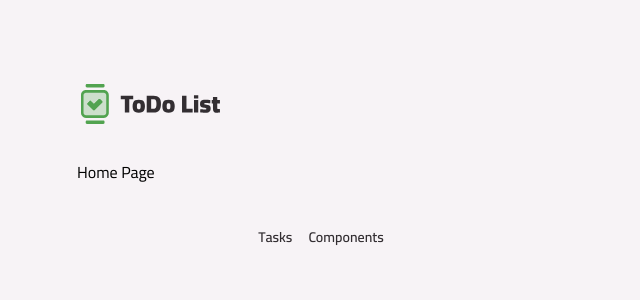
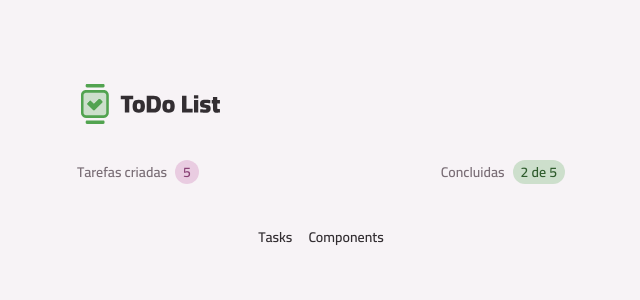
Before and after one commit to tbaragao/basic-todo-app, a React (Vite) app: page / in a window 1280 px wide. Shown: the top 300 px of the page, without its empty margins (319-959 px from the left). Built offline with nearby package versions, Linux system fonts and the light colour scheme.

Commit message:
feat: implements task summary component

```diff
--- /dev/null
+++ b/src/core-components/tasks-summary.tsx
@@ -0,0 +1,21 @@
+import Badge from "../components/badge";
+import Text from "../components/text";
+
+export default function TasksSummary() {
+  return (
+    <>
+      <div className="flex items-center justify-center gap-2">
+        <Text variant="body-sm-bold" className="!text-gray-300">
+          Tarefas criadas
+        </Text>
+        <Badge variant="secondary">5</Badge>
+      </div>
+      <div className="flex items-center justify-center gap-2">
+        <Text variant="body-sm-bold" className="!text-gray-300">
+          Concluidas
+        </Text>
+        <Badge variant="primary">2 de 5</Badge>
+      </div>
+    </>
+  );
+}
--- a/src/pages/page-home.tsx
+++ b/src/pages/page-home.tsx
@@ -1,5 +1,12 @@
 import Container from "../components/container";
+import TasksSummary from "../core-components/tasks-summary";
 
 export default function Home() {
-  return <Container>Home Page</Container>;
+  return (
+    <Container as="article" className="space-y-3">
+      <header className="flex items-center justify-between">
+        <TasksSummary />
+      </header>
+    </Container>
+  );
 }
```
